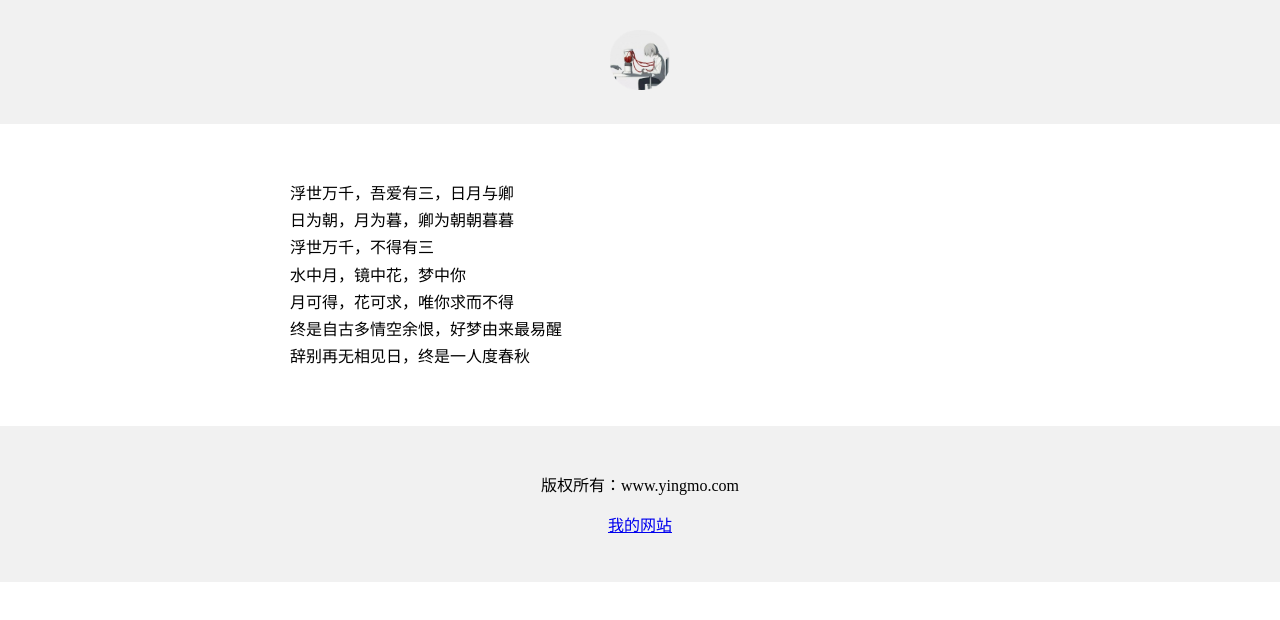
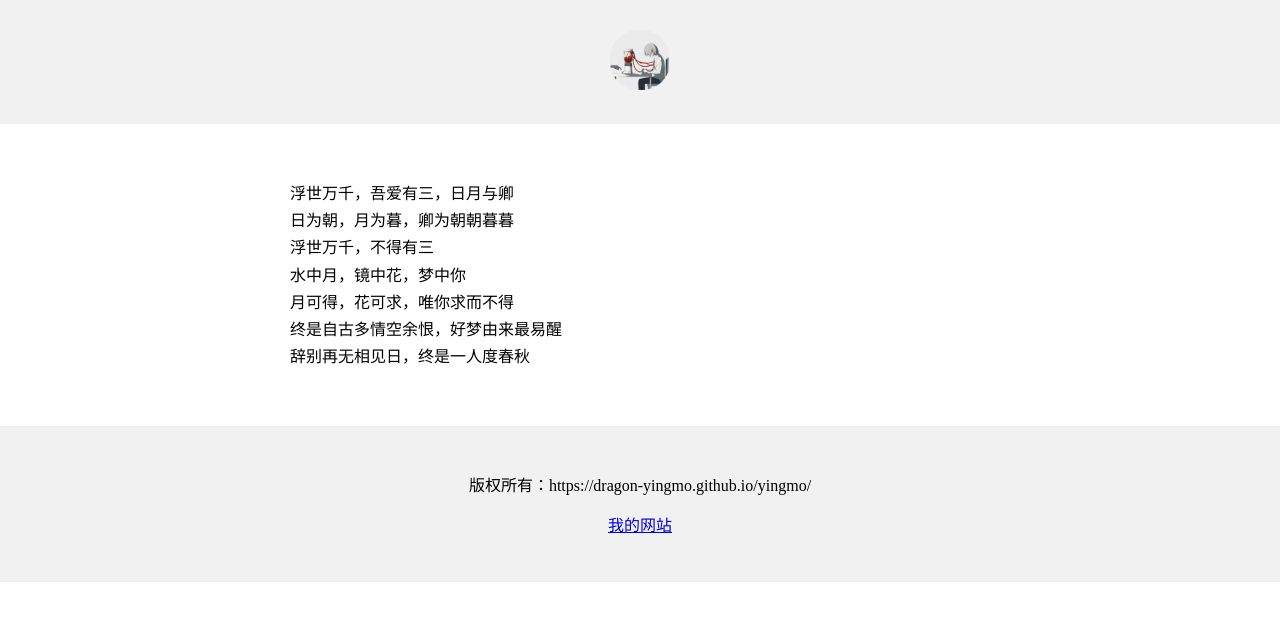
Before and after one commit to Dragon-Yingmo/yingmo, a plain HTML site: page index.html in a window 1280 px wide. Drawn offline with Linux system fonts and the light colour scheme.

Commit message:
Add files via upload

```diff
--- a/index.html
+++ b/index.html
@@ -44,8 +44,8 @@
     padding: 30px;
     font-size: 16px;
     ">
-    <p>版权所有：www.yingmo.com</p>
-    <a href="www.yingmo.com"><p>我的网站</p>
+    <p>版权所有：https://dragon-yingmo.github.io/yingmo/</p>
+    <a href="https://dragon-yingmo.github.io/yingmo/"><p>我的网站</p>
     </div>
   </body>
 </html>
```
